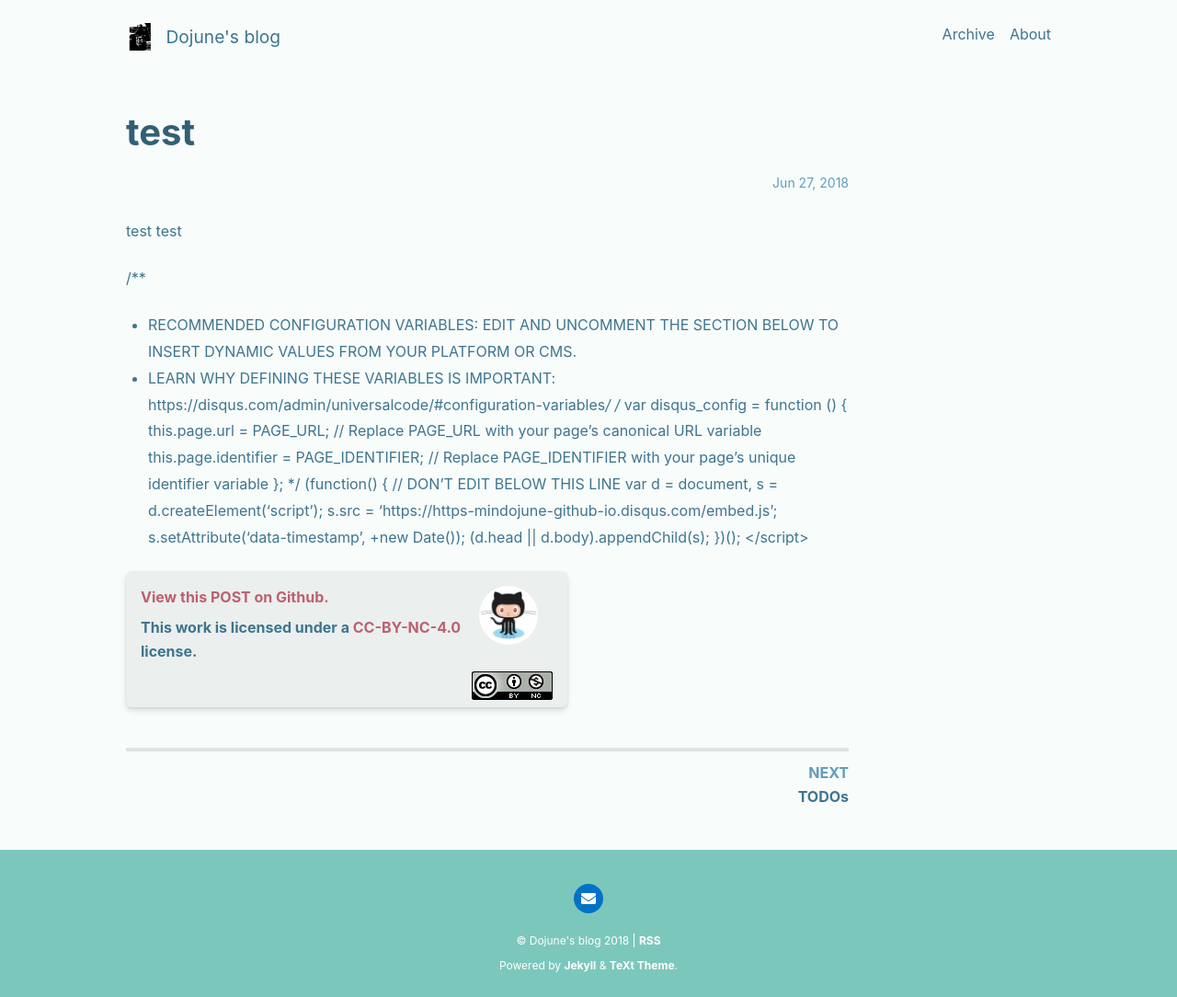
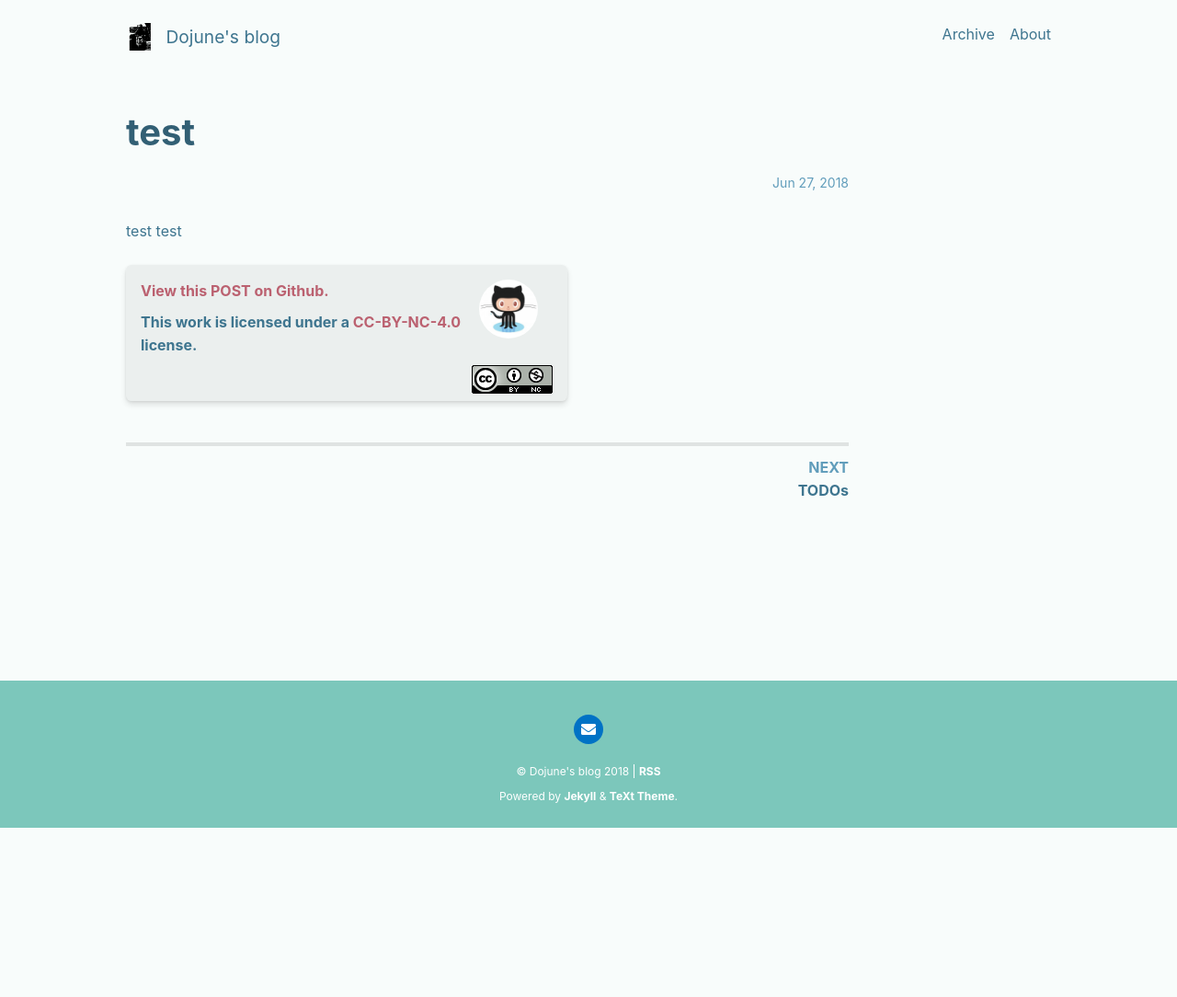
Before and after one commit to mindoj/mindojune.github.io, a Jekyll site: the page built from _posts/2018-06-27-test.markdown, in a window 1280 px wide. Shown: the whole page at 92% size. Built offline with Jekyll 4.4.1, drawn with Linux system fonts in a browser that asks for light colours; nearby versions of some CDN libraries; after the commit the page ends 900 px from its top, so only the background shows below that.

Commit message:
Update 2018-06-27-test.markdown

```diff
--- a/_posts/2018-06-27-test.markdown
+++ b/_posts/2018-06-27-test.markdown
@@ -5,21 +5,3 @@
 ---
 
 test test
-
-/**
-*  RECOMMENDED CONFIGURATION VARIABLES: EDIT AND UNCOMMENT THE SECTION BELOW TO INSERT DYNAMIC VALUES FROM YOUR PLATFORM OR CMS.
-*  LEARN WHY DEFINING THESE VARIABLES IS IMPORTANT: https://disqus.com/admin/universalcode/#configuration-variables*/
-/*
-var disqus_config = function () {
-this.page.url = PAGE_URL;  // Replace PAGE_URL with your page's canonical URL variable
-this.page.identifier = PAGE_IDENTIFIER; // Replace PAGE_IDENTIFIER with your page's unique identifier variable
-};
-*/
-(function() { // DON'T EDIT BELOW THIS LINE
-var d = document, s = d.createElement('script');
-s.src = 'https://https-mindojune-github-io.disqus.com/embed.js';
-s.setAttribute('data-timestamp', +new Date());
-(d.head || d.body).appendChild(s);
-})();
-</script>
-<noscript>Please enable JavaScript to view the <a href="https://disqus.com/?ref_noscript">comments powered by Disqus.</a></noscript>
```
